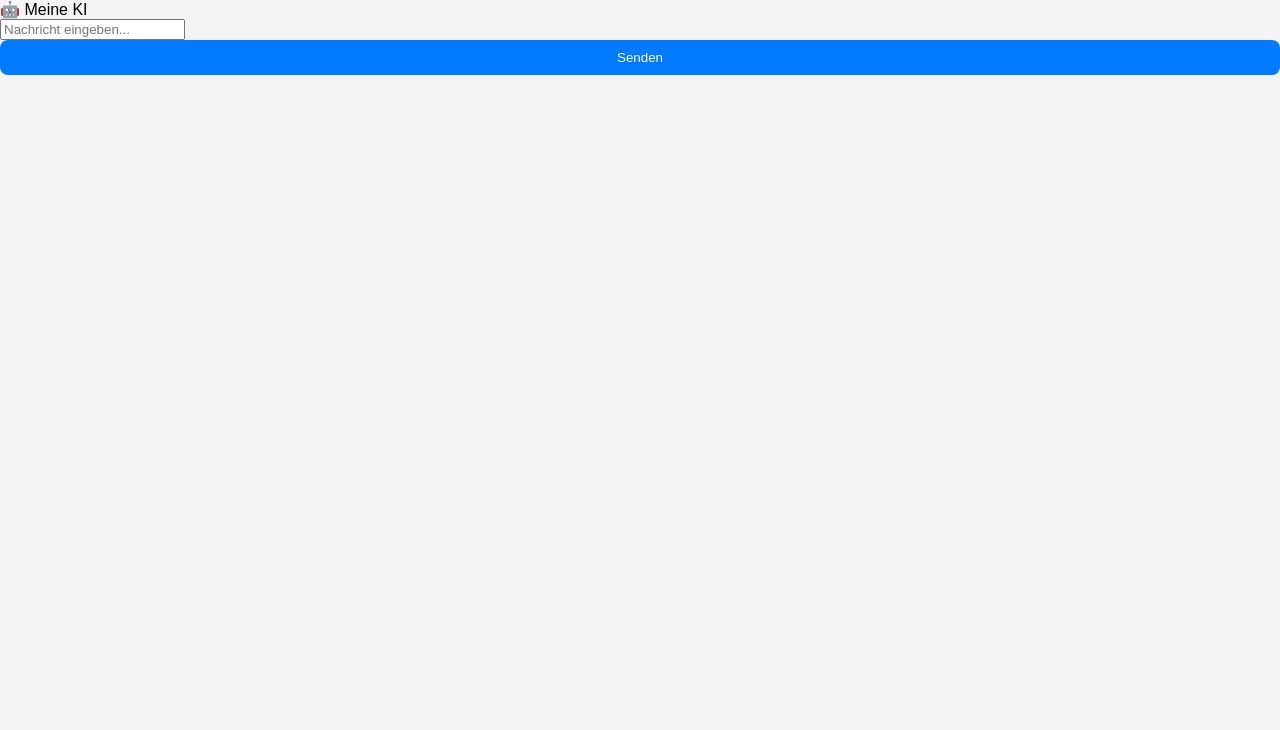
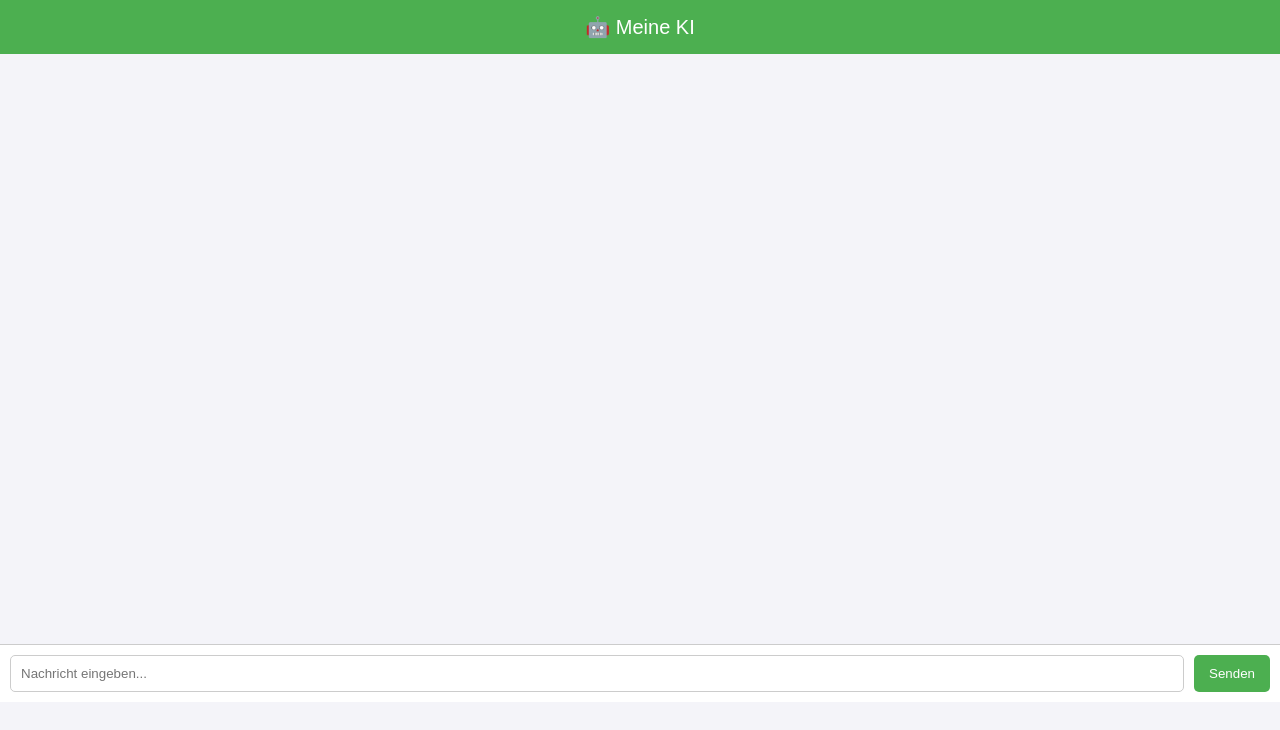
Before and after one commit to Karl-codeing/ios-app, a plain HTML site: page index.html in a window 1280 px wide. Drawn offline with Linux system fonts and the light colour scheme.

Commit message:
Update style.css

```diff
--- a/style.css
+++ b/style.css
@@ -1,34 +1,9 @@
-body, html {
-  margin: 0;
-  padding: 0;
-  font-family: sans-serif;
-  background: #f4f4f4;
-}
-
-.app {
-  max-width: 500px;
-  margin: 50px auto;
-  padding: 20px;
-  background: white;
-  border-radius: 15px;
-  box-shadow: 0 4px 10px rgba(0,0,0,0.2);
-}
-
-textarea {
-  width: 100%;
-  height: 100px;
-  margin-bottom: 10px;
-}
-
-button {
-  width: 100%;
-  padding: 10px;
-  background: #007aff;
-  color: white;
-  border: none;
-  border-radius: 8px;
-}
-
-#output {
-  margin-top: 20px;
-}
+body { font-family: Arial, sans-serif; margin: 0; padding: 0; background: #f4f4f9; }
+header { background: #4CAF50; color: white; padding: 15px; text-align: center; font-size: 20px; }
+#chat { height: 70vh; overflow-y: auto; padding: 15px; }
+.msg { margin: 10px 0; padding: 10px; border-radius: 10px; max-width: 70%; }
+.user { background: #0084ff; color: white; margin-left: auto; text-align: right; }
+.bot { background: #e5e5ea; color: black; margin-right: auto; text-align: left; }
+footer { display: flex; padding: 10px; background: #fff; border-top: 1px solid #ccc; }
+input { flex: 1; padding: 10px; border: 1px solid #ccc; border-radius: 5px; }
+button { margin-left: 10px; padding: 10px 15px; background: #4CAF50; border: none; color: white; border-radius: 5px; }
```
